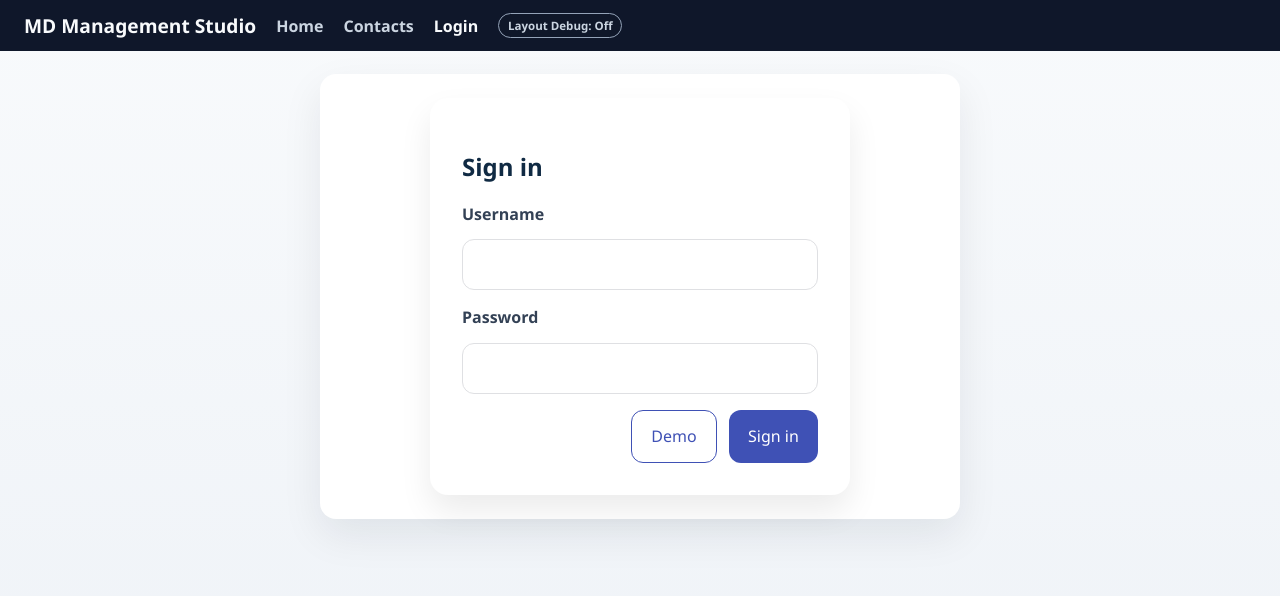
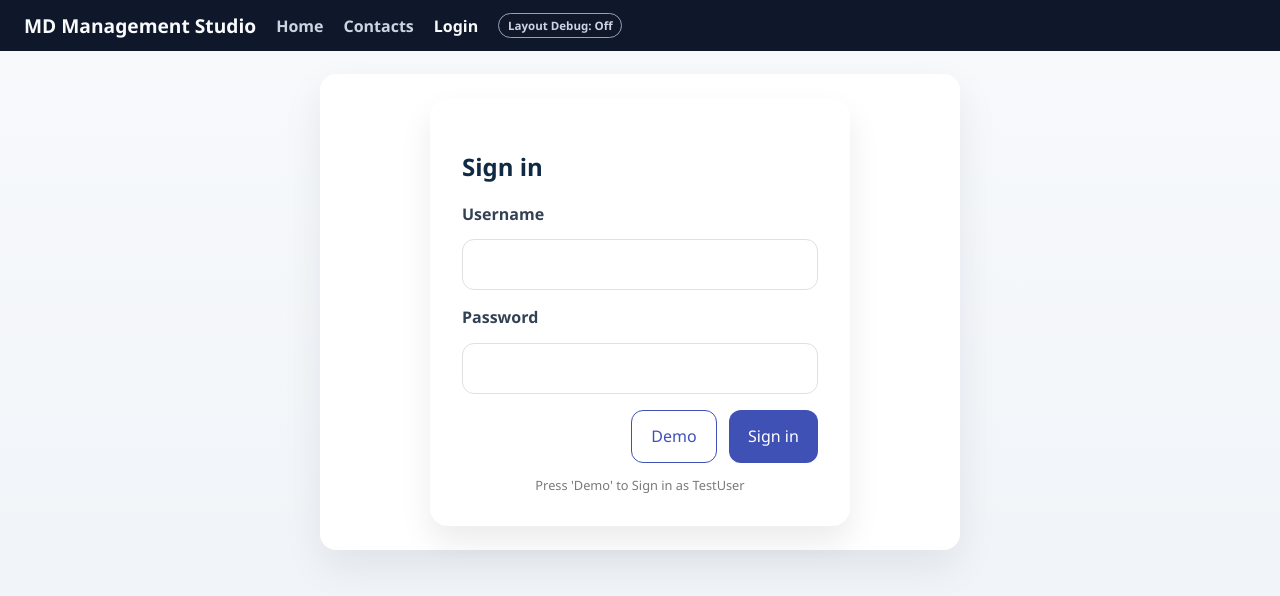
Before and after one commit to mldanello/Contacts-Angular-AI, an Angular app: page /login in a window 1280 px wide. Shown: the top 596 px of the page. Built offline with nearby package versions, Linux system fonts and the light colour scheme.

Commit message:
add login hint, bump version and deploy to azure

```diff
--- a/package.json
+++ b/package.json
@@ -1,6 +1,6 @@
 {
   "name": "angular-ai-contacts",
-  "version": "1.0.5.1",
+  "version": "1.0.5.2",
   "private": true,
   "type": "module",
   "scripts": {
--- a/src/app/login/login.component.css
+++ b/src/app/login/login.component.css
@@ -62,3 +62,11 @@ button.secondary:disabled {
   margin-top: 1rem;
   color: #b00020;
 }
+
+.demo-hint {
+  margin-top: 0.85rem;
+  margin-bottom: 0;
+  font-size: 0.8rem;
+  color: #7a7a7a;
+  text-align: center;
+}
--- a/src/app/login/login.component.html
+++ b/src/app/login/login.component.html
@@ -18,5 +18,6 @@
         <p class="error-message">{{ authError() }}</p>
       }
     </form>
+    <p class="demo-hint">Press 'Demo' to Sign in as TestUser</p>
   </div>
 </section>
--- a/src/environments/environment.prod.ts
+++ b/src/environments/environment.prod.ts
@@ -1,6 +1,6 @@
 export const environment = {
   production: true,
-  appVersion: '1.0.5.1',
+  appVersion: '1.0.5.2',
   apiBaseUrl: 'https://mdms-api-app-ggg5f9dxggfmefby.eastus-01.azurewebsites.net',
   useMockBackend: false
 };
--- a/src/environments/environment.ts
+++ b/src/environments/environment.ts
@@ -1,6 +1,6 @@
 export const environment = {
 	production: false,
-	appVersion: '1.0.5.1',
+	appVersion: '1.0.5.2',
 	apiBaseUrl: 'http://localhost:4200/api',
 	useMockBackend: false
 };
```
Also changed, not shown: 2 other files (tests, documents, lock files or other folders).
